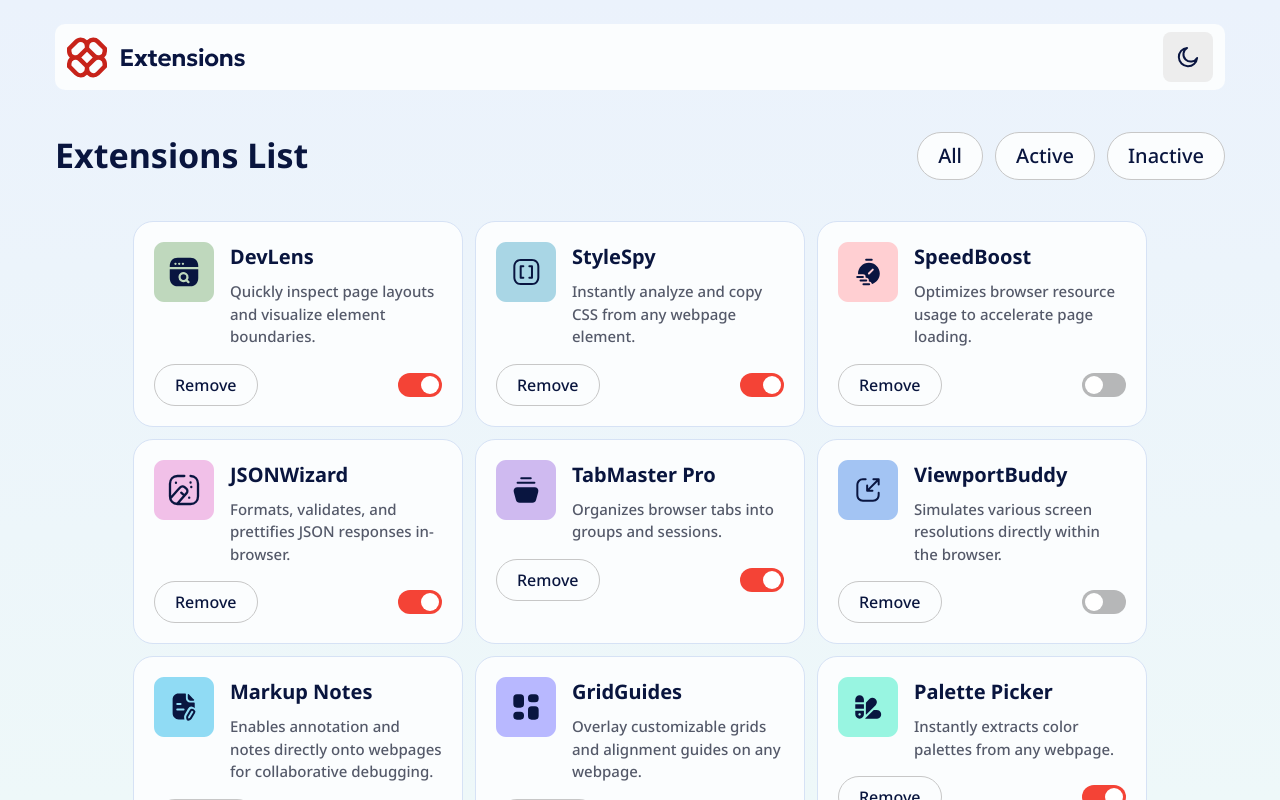
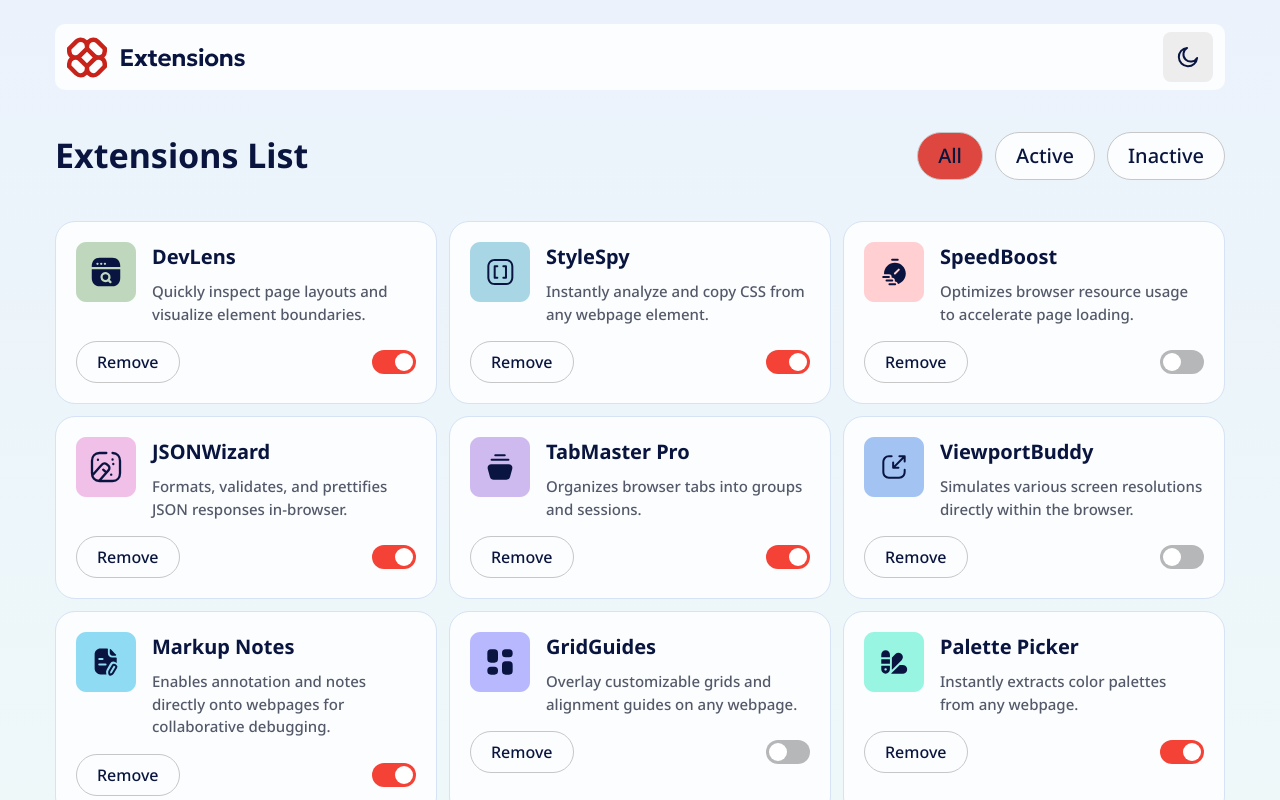
Before and after one commit to Davichobits/browser-extension-manager, a React (Vite) app: page / in a window 1280 px wide. Shown: the top 800 px of the page. Built offline with nearby package versions, Linux system fonts and the light colour scheme.

Commit message:
feat: enhance Button component with active state; update Filter to reflect active filter

```diff
--- a/src/components/button.jsx
+++ b/src/components/button.jsx
@@ -1,6 +1,9 @@
 
-export const Button = ({children, textSmall, handleClick}) => {
+export const Button = ({children, textSmall, handleClick, active=false}) => {
+
+  console.log('active', active);
+
   return (
-    <button onClick={handleClick} className={`border border-Neutral-300 bg-Neutral-0 px-5 py-2 rounded-full ${textSmall ? 'text-[16px]': 'text-[20px]'} hover:bg-Red-500 hover:text-Neutral-0 cursor-pointer dark:bg-Neutral-700 dark:border-Neutral-600 dark:hover:text-Neutral-900`}>{children}</button>
+    <button onClick={handleClick} className={`border border-Neutral-300 px-5 py-2 rounded-full ${textSmall ? 'text-[16px]': 'text-[20px]'} ${active ? 'bg-Red-500' : 'bg-Neutral-0 dark:bg-Neutral-700' } hover:bg-Red-500 hover:text-Neutral-0 cursor-pointer dark:border-Neutral-600 dark:hover:text-Neutral-900`}>{children}</button>
   )
 }
--- a/src/components/card-container.jsx
+++ b/src/components/card-container.jsx
@@ -20,7 +20,7 @@ export const CardContainer = () => {
 
 
   return (
-    <section className='flex flex-col gap-3 md:flex-row md:flex-wrap md:place-content-center'>
+    <section className='grid gap-3 md:grid-cols-2 xl:grid-cols-3'>
       {
         filteredExtensions.map(extension =>(
           <Card key={extension.name} setExtensions={setExtensions} extensions={extensions} {...extension} />
--- a/src/components/card.jsx
+++ b/src/components/card.jsx
@@ -16,10 +16,10 @@ export const Card = ({logo, name, description, isActive, setExtensions, extensio
   }
 
   return (
-    <div className="bg-Neutral-0 dark:bg-Neutral-700 border border-Neutral-200 rounded-[20px] p-[20px] md:w-[330px]">
+    <div className="bg-Neutral-0 dark:bg-Neutral-700 border border-Neutral-200 rounded-[20px] p-[20px]">
 
       <div className="flex items-start gap-4 mb-4">
-        <img src={logo} alt="" />
+        <img src={logo} alt="Logo" />
         <div>
           <h2 className="text-[20px] font-bold mb-2">{name}</h2>
           <p className="text-Neutral-600 dark:text-Neutral-300 text-[15px]">{description}</p>
--- a/src/components/filter.jsx
+++ b/src/components/filter.jsx
@@ -4,7 +4,7 @@ import { FilterContext } from "../contexts/filterContext";
 
 export const Filter = () => {
 
-  const {setFilter} = useContext(FilterContext);
+  const {filter, setFilter} = useContext(FilterContext);
 
   const handleClick = (event) => {
     setFilter(event.target.textContent);
@@ -14,9 +14,9 @@ export const Filter = () => {
     <div className="mb-10 md:flex md:items-center md:justify-between">
       <p className="text-center text-[34px] font-bold mb-6 md:mb-0">Extensions List</p>
       <div className="flex place-content-between px-6 md:gap-3 md:px-0">
-        <Button handleClick={handleClick}>All</Button>
-        <Button handleClick={handleClick}>Active</Button>
-        <Button handleClick={handleClick}>Inactive</Button>
+        <Button active={filter === 'All'} handleClick={handleClick}>All</Button>
+        <Button active={filter === 'Active'} handleClick={handleClick}>Active</Button>
+        <Button active={filter === 'Inactive'} handleClick={handleClick}>Inactive</Button>
       </div>
     </div>
   )
```
